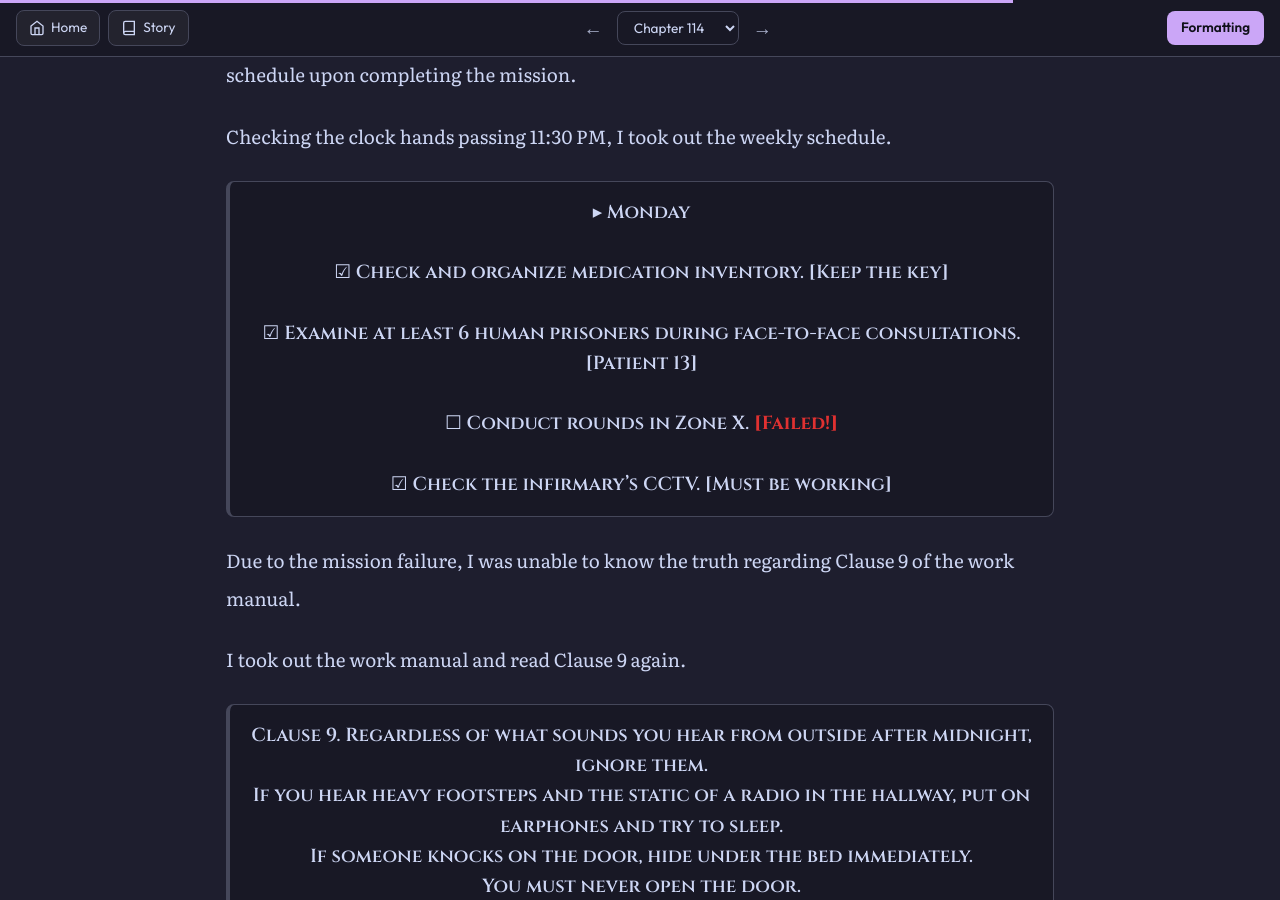
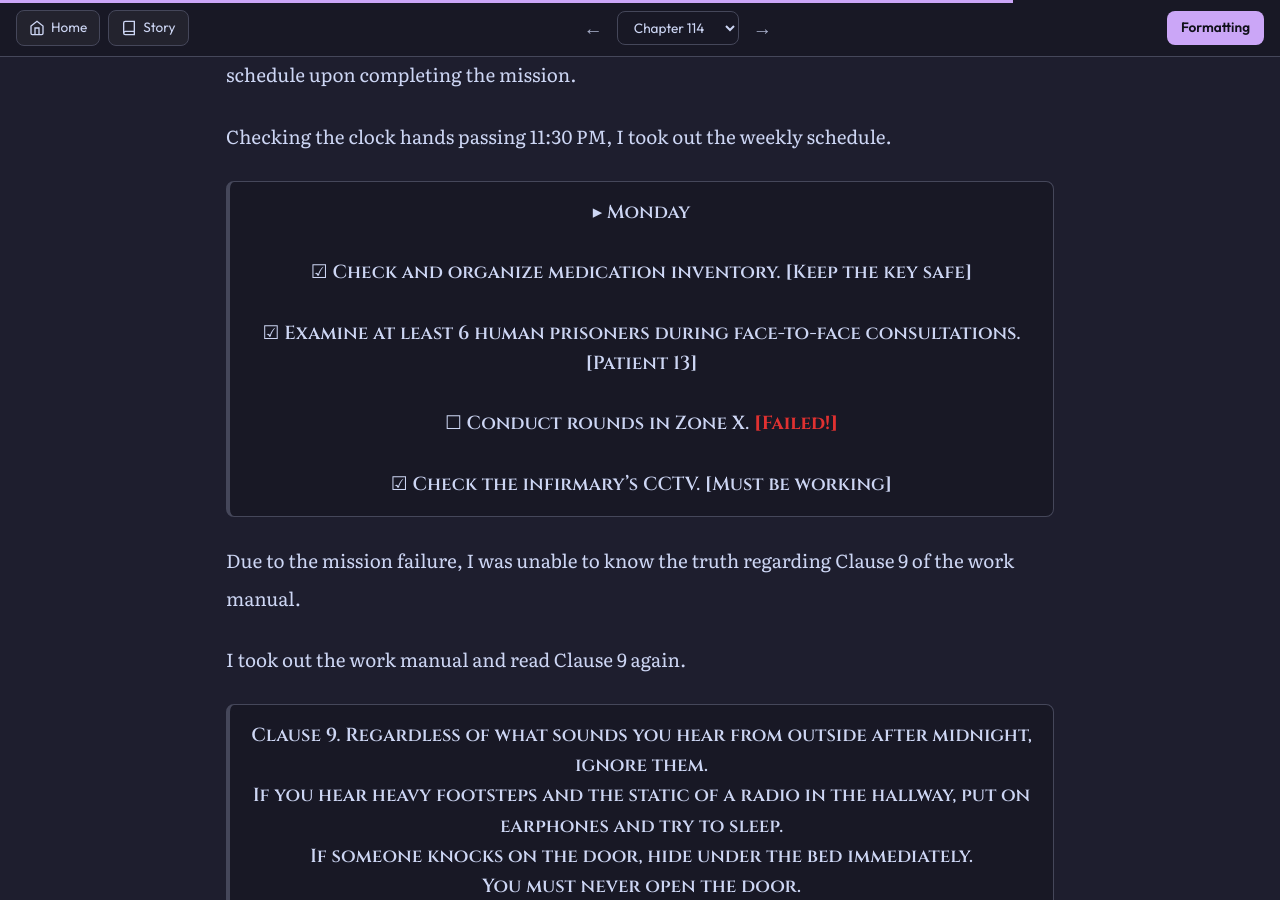
Before and after one commit to soleumn/soleumn.github.io, a Jekyll site: the page built from _chapters/eoshinki/ch114.md, in a window 1280 px wide and 900 px high, scrolled down 10922 px. Built offline with Jekyll 4.4.1, drawn with Linux system fonts in a browser that asks for light colours; some web fonts are replaced; comment, search, counter and statistics services are not loaded.

Commit message:
Update ch114.md

```diff
--- a/_chapters/eoshinki/ch114.md
+++ b/_chapters/eoshinki/ch114.md
@@ -319,7 +319,7 @@ Checking the clock hands passing 11:30 PM, I took out the weekly schedule.
   <div class="system-content" style="font-family: 'Cinzel', serif !important;">
     ▸ Monday
 
-<br><br>☑ Check and organize medication inventory. [Keep the key]
+<br><br>☑ Check and organize medication inventory. [Keep the key safe]
 
 <br><br>☑ Examine at least 6 human prisoners during face-to-face consultations. [Patient 13]
 
```
